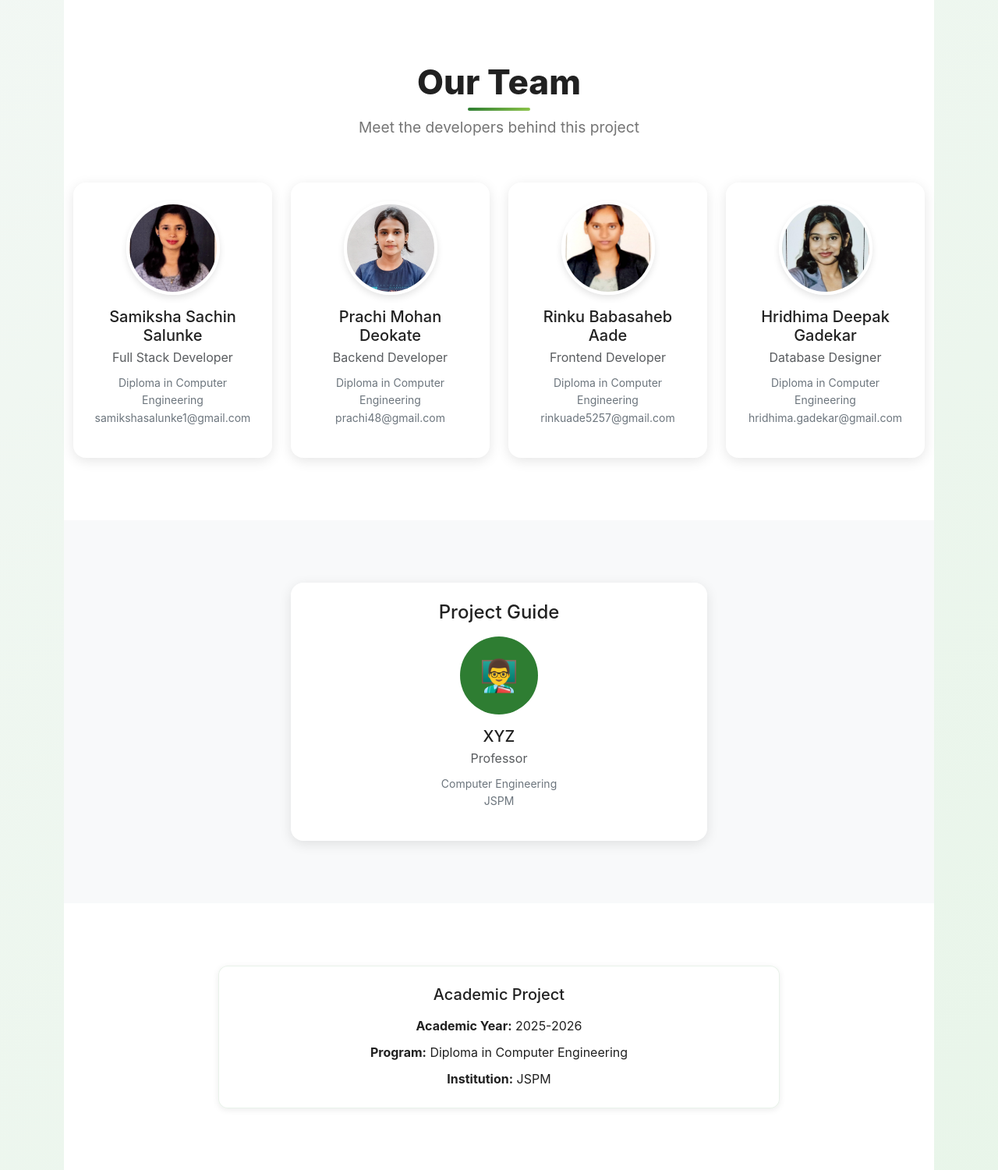
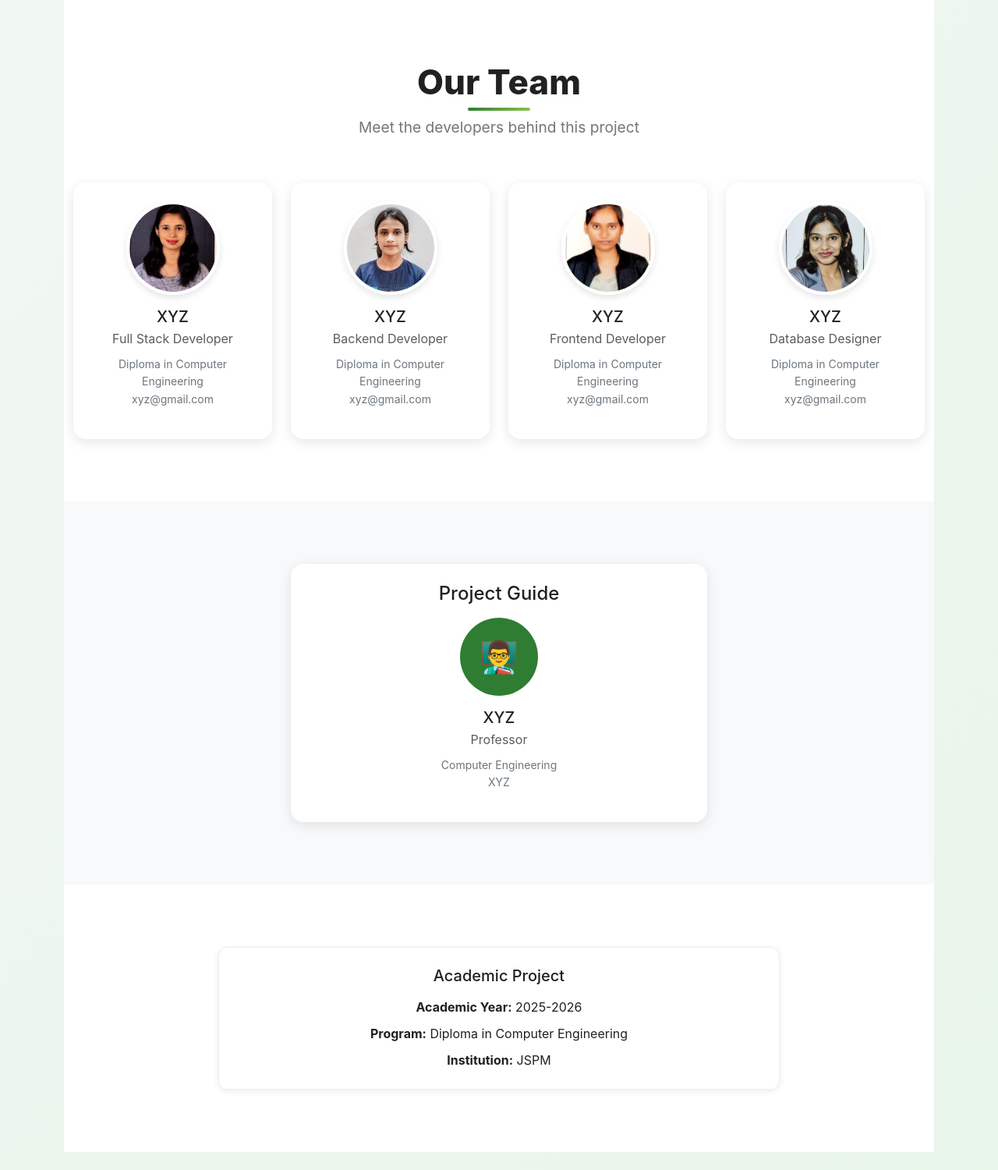
Before and after one commit to ShreyasKapse/agriculture-equipment-rental, a PHP site: page /frontend/pages/about.php in a window 1280 px wide. Shown: the part 1847-3347 px from the top of the page at 78% size. Run offline with PHP 8.4, Linux system fonts and the light colour scheme.

```diff
--- a/frontend/pages/about.php
+++ b/frontend/pages/about.php
@@ -109,9 +109,9 @@ require_once '../includes/header.php';
                         <img src="../assets/images/samiksha.jpeg" alt="Samiksha Sachin Salunke"
                             style="width: 120px; height: 120px; border-radius: 50%; margin: 0 auto; display: block; object-fit: cover; border: 4px solid #fff; box-shadow: 0 4px 8px rgba(0,0,0,0.1);">
                     </div>
-                    <h5 class="mb-1">Samiksha Sachin Salunke</h5>
+                    <h5 class="mb-1">XYZ</h5>
                     <p class="text-muted mb-2">Full Stack Developer</p>
-                    <p class="small text-secondary">Diploma in Computer Engineering<br>samikshasalunke1@gmail.com</p>
+                    <p class="small text-secondary">Diploma in Computer Engineering<br>xyz@gmail.com</p>
                 </div>
             </div>
 
@@ -121,9 +121,9 @@ require_once '../includes/header.php';
                         <img src="../assets/images/prachi.jpeg" alt="Prachi Mohan Deokate"
                             style="width: 120px; height: 120px; border-radius: 50%; margin: 0 auto; display: block; object-fit: cover; border: 4px solid #fff; box-shadow: 0 4px 8px rgba(0,0,0,0.1);">
                     </div>
-                    <h5 class="mb-1">Prachi Mohan Deokate</h5>
+                    <h5 class="mb-1">XYZ</h5>
                     <p class="text-muted mb-2">Backend Developer</p>
-                    <p class="small text-secondary">Diploma in Computer Engineering<br>prachi48@gmail.com</p>
+                    <p class="small text-secondary">Diploma in Computer Engineering<br>xyz@gmail.com</p>
                 </div>
             </div>
 
@@ -133,9 +133,9 @@ require_once '../includes/header.php';
                         <img src="../assets/images/rinku.jpeg" alt="Rinku Babasaheb Aade"
                             style="width: 120px; height: 120px; border-radius: 50%; margin: 0 auto; display: block; object-fit: cover; border: 4px solid #fff; box-shadow: 0 4px 8px rgba(0,0,0,0.1);">
                     </div>
-                    <h5 class="mb-1">Rinku Babasaheb Aade</h5>
+                    <h5 class="mb-1">XYZ</h5>
                     <p class="text-muted mb-2">Frontend Developer</p>
-                    <p class="small text-secondary">Diploma in Computer Engineering<br>rinkuade5257@gmail.com</p>
+                    <p class="small text-secondary">Diploma in Computer Engineering<br>xyz@gmail.com</p>
                 </div>
             </div>
 
@@ -145,9 +145,9 @@ require_once '../includes/header.php';
                         <img src="../assets/images/hridhima.jpeg" alt="Hridhima Deepak Gadekar"
                             style="width: 120px; height: 120px; border-radius: 50%; margin: 0 auto; display: block; object-fit: cover; border: 4px solid #fff; box-shadow: 0 4px 8px rgba(0,0,0,0.1);">
                     </div>
-                    <h5 class="mb-1">Hridhima Deepak Gadekar</h5>
+                    <h5 class="mb-1">XYZ</h5>
                     <p class="text-muted mb-2">Database Designer</p>
-                    <p class="small text-secondary">Diploma in Computer Engineering<br>hridhima.gadekar@gmail.com</p>
+                    <p class="small text-secondary">Diploma in Computer Engineering<br>xyz@gmail.com</p>
                 </div>
             </div>
         </div>
@@ -169,7 +169,7 @@ require_once '../includes/header.php';
                     </div>
                     <h5 class="mb-1">XYZ</h5>
                     <p class="text-muted mb-2">Professor</p>
-                    <p class="small text-secondary">Computer Engineering<br>JSPM</p>
+                    <p class="small text-secondary">Computer Engineering<br>XYZ</p>
                 </div>
             </div>
         </div>
```
